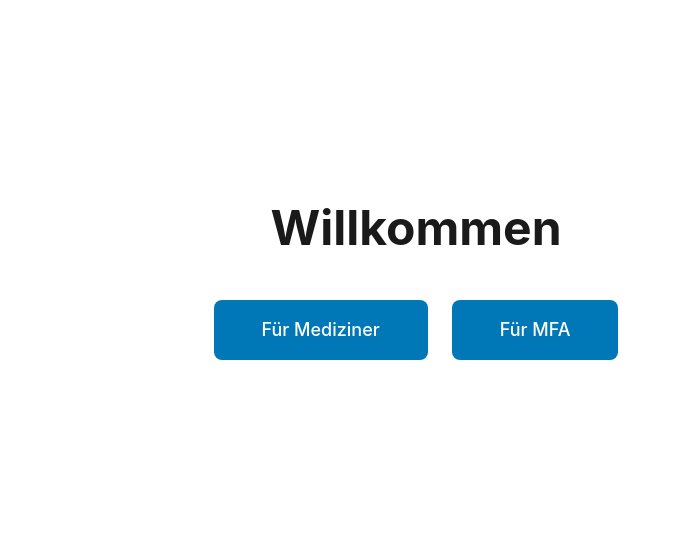
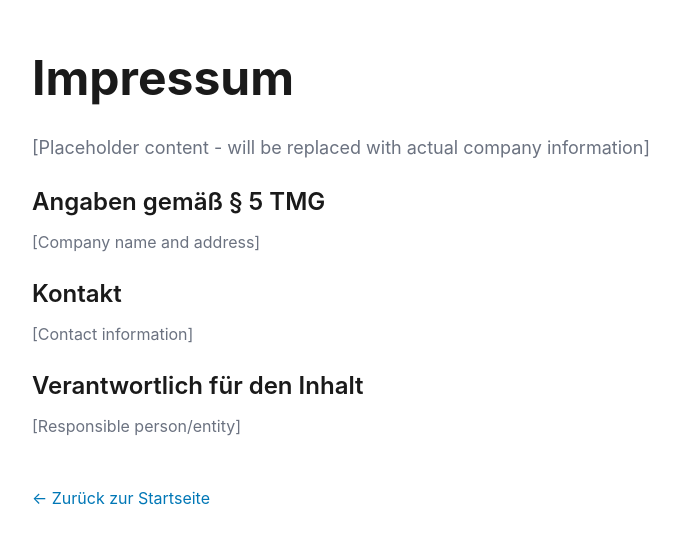
Before and after one commit to tobiasbudig/MyForm, a React (Vite) app in the folder client/: page /impressum in a window 1280 px wide. Before the commit this address led to /. Shown: the part 118-662 px from the top of the page, without its empty margins (224-903 px from the left). Built offline with nearby package versions, Linux system fonts and the light colour scheme; no server answers.

Commit message:
added Impressum

```diff
--- a/client/src/App.jsx
+++ b/client/src/App.jsx
@@ -3,6 +3,7 @@ import { Toaster } from 'react-hot-toast';
 import ErrorBoundary from './components/ErrorBoundary';
 import FormPage from './pages/FormPage';
 import HomePage from './pages/HomePage';
+import Impressum from './pages/Impressum';
 import AdminLogin from './pages/AdminLogin';
 import AdminDashboard from './pages/AdminDashboard';
 import AdminFormView from './pages/AdminFormView';
@@ -14,6 +15,7 @@ function App() {
         <Routes>
           <Route path="/" element={<HomePage />} />
           <Route path="/form/:formId" element={<FormPage />} />
+          <Route path="/impressum" element={<Impressum />} />
           <Route path="/admin" element={<AdminLogin />} />
           <Route path="/admin/dashboard" element={<AdminDashboard />} />
           <Route path="/admin/forms/:formId" element={<AdminFormView />} />
--- /dev/null
+++ b/client/src/components/FixedFooter.jsx
@@ -0,0 +1,14 @@
+import { Link } from 'react-router-dom';
+
+export default function FixedFooter() {
+  return (
+    <div className="fixed bottom-0 left-0 p-6 z-10">
+      <Link
+        to="/impressum"
+        className="text-sm text-textSecondary hover:text-textPrimary hover:underline transition-default"
+      >
+        Impressum
+      </Link>
+    </div>
+  );
+}
--- /dev/null
+++ b/client/src/components/Footer.jsx
@@ -0,0 +1,14 @@
+import { Link } from 'react-router-dom';
+
+export default function Footer() {
+  return (
+    <footer className="py-6 text-center">
+      <Link
+        to="/impressum"
+        className="text-sm text-textSecondary hover:text-textPrimary hover:underline transition-default"
+      >
+        Impressum
+      </Link>
+    </footer>
+  );
+}
--- a/client/src/components/FormNotFound.jsx
+++ b/client/src/components/FormNotFound.jsx
@@ -1,14 +1,16 @@
 import { Link } from 'react-router-dom';
 import { motion } from 'framer-motion';
+import Footer from './Footer';
 
 export default function FormNotFound() {
   return (
     <motion.div
       initial={{ opacity: 0 }}
       animate={{ opacity: 1 }}
-      className="flex items-center justify-center min-h-screen px-6"
+      className="flex flex-col items-center justify-center min-h-screen px-6"
     >
-      <div className="max-w-md text-center">
+      <div className="max-w-md text-center flex-1 flex items-center">
+        <div>
           <h1 className="text-6xl font-bold text-textPrimary mb-4">404</h1>
           <h2 className="text-2xl font-semibold text-textPrimary mb-4">
             Formular nicht gefunden
@@ -23,6 +25,8 @@ export default function FormNotFound() {
             Demo-Formular ausprobieren
           </Link>
         </div>
+      </div>
+      <Footer />
     </motion.div>
   );
 }
--- a/client/src/components/ThankYouScreen.jsx
+++ b/client/src/components/ThankYouScreen.jsx
@@ -1,4 +1,5 @@
 import { motion } from 'framer-motion';
+import Footer from './Footer';
 
 export default function ThankYouScreen({ thankYou }) {
   // Split heading by newlines to support multi-line titles
@@ -9,9 +10,10 @@ export default function ThankYouScreen({ thankYou }) {
       initial={{ opacity: 0, y: 20 }}
       animate={{ opacity: 1, y: 0 }}
       transition={{ duration: 0.6 }}
-      className="flex items-center justify-center min-h-screen px-6"
+      className="flex flex-col items-center justify-center min-h-screen px-6"
     >
-      <div className="max-w-2xl text-center">
+      <div className="max-w-2xl text-center flex-1 flex items-center">
+        <div>
           <motion.div
             initial={{ scale: 0 }}
             animate={{ scale: 1 }}
@@ -58,6 +60,8 @@ export default function ThankYouScreen({ thankYou }) {
             </a>
           </motion.div>
         </div>
+      </div>
+      <Footer />
     </motion.div>
   );
 }
--- a/client/src/components/WelcomeScreen.jsx
+++ b/client/src/components/WelcomeScreen.jsx
@@ -1,4 +1,5 @@
 import { motion } from 'framer-motion';
+import Footer from './Footer';
 
 export default function WelcomeScreen({ welcome, onStart }) {
   // Split heading by newlines to support multi-line titles
@@ -9,9 +10,10 @@ export default function WelcomeScreen({ welcome, onStart }) {
       initial={{ opacity: 0, y: 20 }}
       animate={{ opacity: 1, y: 0 }}
       transition={{ duration: 0.6 }}
-      className="flex items-center justify-center min-h-screen px-6"
+      className="flex flex-col items-center justify-center min-h-screen px-6"
     >
-      <div className="max-w-2xl text-center">
+      <div className="max-w-2xl text-center flex-1 flex items-center">
+        <div>
           <h1 className="text-5xl font-bold text-textPrimary mb-6">
             {headingLines.map((line, index) => (
               <span key={index}>
@@ -30,6 +32,8 @@ export default function WelcomeScreen({ welcome, onStart }) {
             {welcome.buttonText}
           </button>
         </div>
+      </div>
+      <Footer />
     </motion.div>
   );
 }
--- a/client/src/pages/FormPage.jsx
+++ b/client/src/pages/FormPage.jsx
@@ -9,6 +9,7 @@ import QuestionCard from '../components/QuestionCard';
 import NavigationButtons from '../components/NavigationButtons';
 import ThankYouScreen from '../components/ThankYouScreen';
 import FormNotFound from '../components/FormNotFound';
+import FixedFooter from '../components/FixedFooter';
 
 export default function FormPage() {
   const { formId } = useParams();
@@ -367,6 +368,7 @@ export default function FormPage() {
           />
         </div>
       </div>
+      <FixedFooter />
     </div>
   );
 }
--- a/client/src/pages/HomePage.jsx
+++ b/client/src/pages/HomePage.jsx
@@ -1,5 +1,6 @@
 import { motion } from 'framer-motion';
 import { Link } from 'react-router-dom';
+import Footer from '../components/Footer';
 
 export default function HomePage() {
   return (
@@ -7,9 +8,10 @@ export default function HomePage() {
       initial={{ opacity: 0, y: 20 }}
       animate={{ opacity: 1, y: 0 }}
       transition={{ duration: 0.6 }}
-      className="flex items-center justify-center min-h-screen px-6"
+      className="flex flex-col items-center justify-center min-h-screen px-6"
     >
-      <div className="max-w-2xl text-center">
+      <div className="max-w-2xl text-center flex-1 flex items-center">
+        <div>
           <h1 className="text-5xl font-bold text-textPrimary mb-12">
             Willkommen
           </h1>
@@ -28,6 +30,8 @@ export default function HomePage() {
             </Link>
           </div>
         </div>
+      </div>
+      <Footer />
     </motion.div>
   );
 }
--- /dev/null
+++ b/client/src/pages/Impressum.jsx
@@ -0,0 +1,45 @@
+import { motion } from 'framer-motion';
+import { Link } from 'react-router-dom';
+
+export default function Impressum() {
+  return (
+    <motion.div
+      initial={{ opacity: 0, y: 20 }}
+      animate={{ opacity: 1, y: 0 }}
+      transition={{ duration: 0.6 }}
+      className="flex flex-col items-center justify-center min-h-screen px-6 py-12"
+    >
+      <div className="max-w-3xl w-full">
+        <h1 className="text-5xl font-bold text-textPrimary mb-8">Impressum</h1>
+
+        <div className="text-textSecondary space-y-6">
+          <p className="text-lg">
+            [Placeholder content - will be replaced with actual company information]
+          </p>
+
+          <section>
+            <h2 className="text-2xl font-semibold text-textPrimary mb-3">Angaben gemäß § 5 TMG</h2>
+            <p>[Company name and address]</p>
+          </section>
+
+          <section>
+            <h2 className="text-2xl font-semibold text-textPrimary mb-3">Kontakt</h2>
+            <p>[Contact information]</p>
+          </section>
+
+          <section>
+            <h2 className="text-2xl font-semibold text-textPrimary mb-3">Verantwortlich für den Inhalt</h2>
+            <p>[Responsible person/entity]</p>
+          </section>
+        </div>
+
+        <Link
+          to="/"
+          className="inline-block mt-12 text-primary hover:text-primary-hover transition-default"
+        >
+          ← Zurück zur Startseite
+        </Link>
+      </div>
+    </motion.div>
+  );
+}
```
Also changed, not shown: 2 other files (tests, documents, lock files or other folders). Lines whose indentation alone changed are shown as unchanged.
